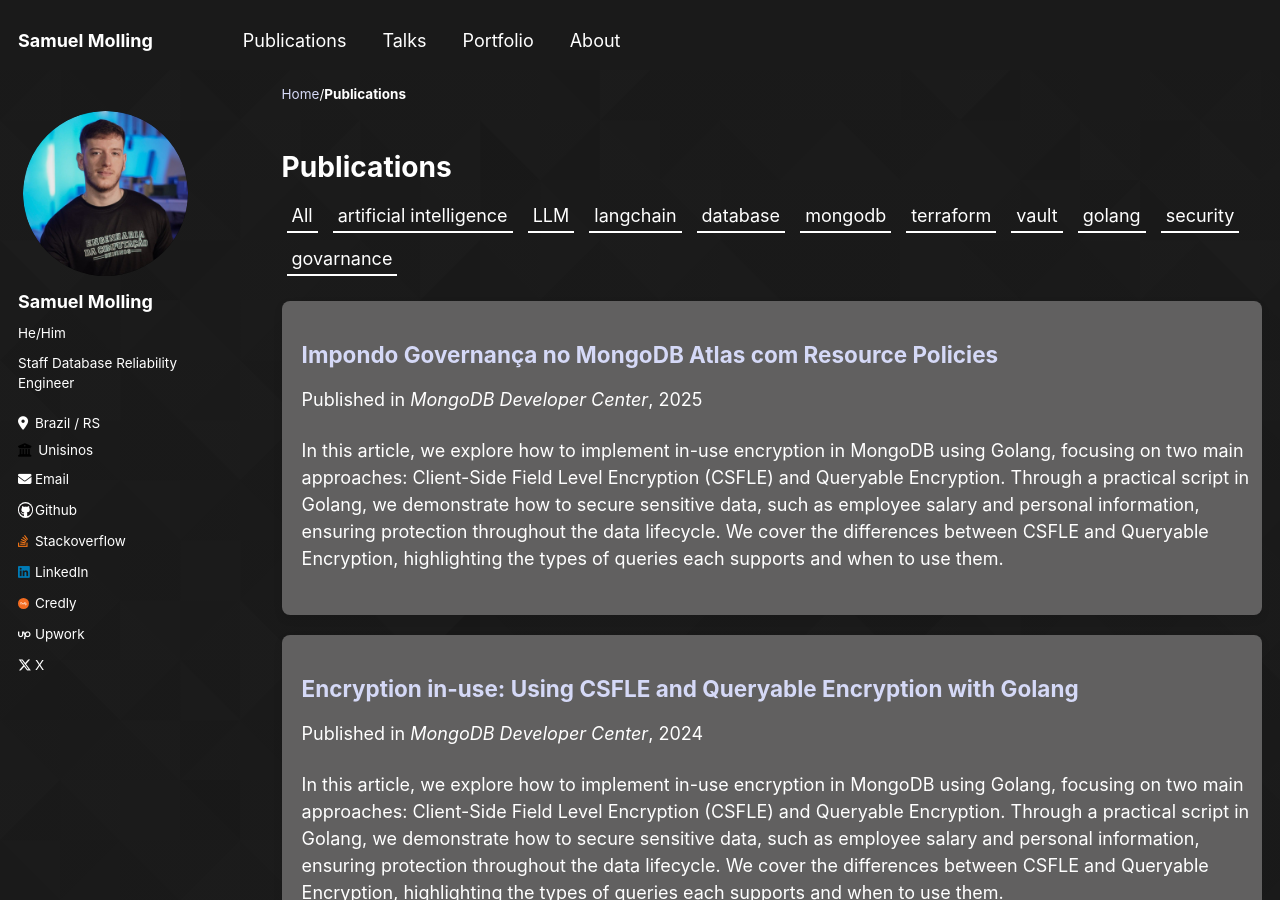
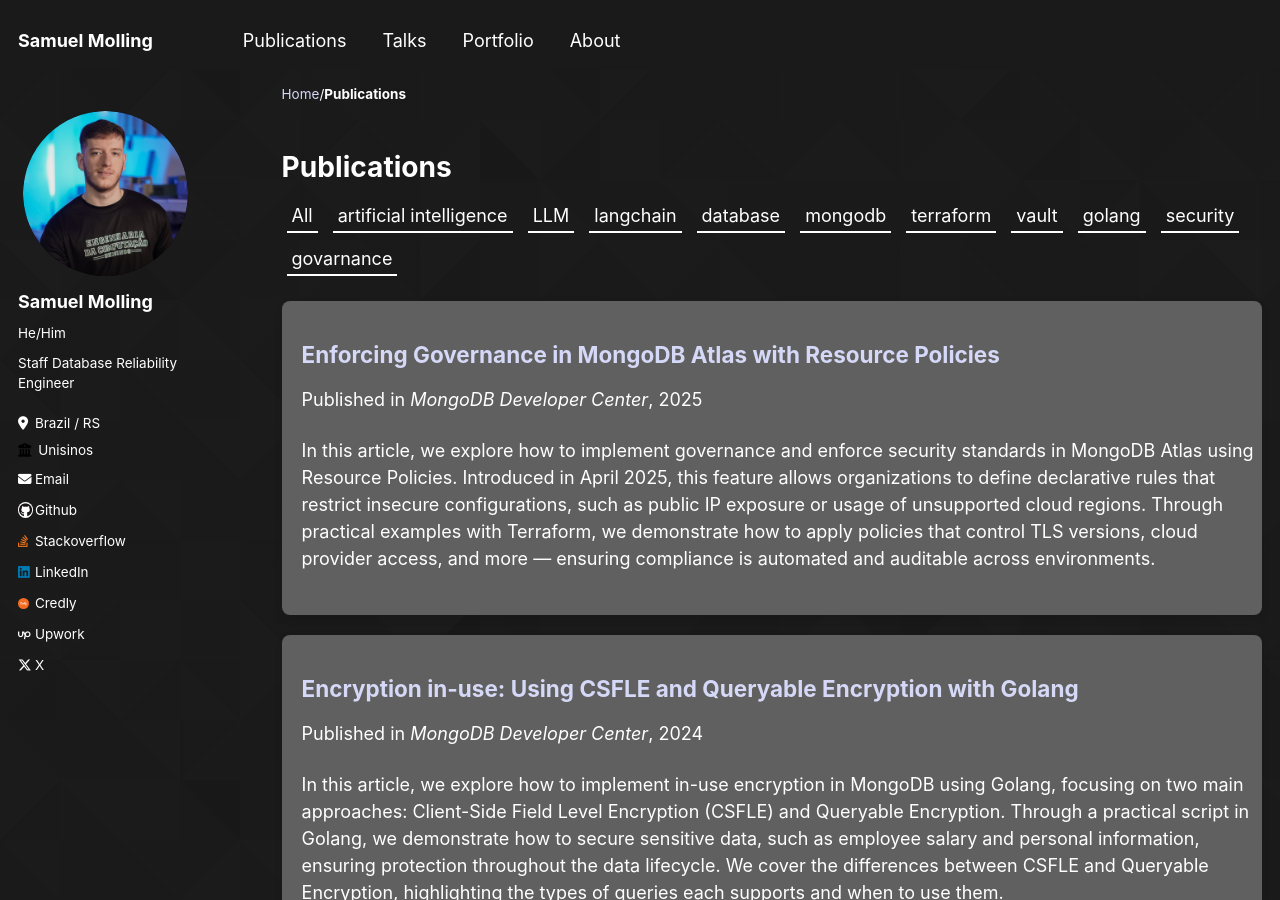
Before and after one commit to SamuelMolling/samuelmolling.github.io, a Jekyll site: the page built from _pages/publications.md, in a window 1280 px wide and 900 px high. Built offline with Jekyll 4.4.1, drawn with Linux system fonts in a browser that asks for light colours.

Commit message:
update publication: correct title and excerpt for MongoDB Atlas resource policies article; update logo image

```diff
--- a/_publications/2025-04-08-resource-policy-atlas.md
+++ b/_publications/2025-04-08-resource-policy-atlas.md
@@ -1,8 +1,8 @@
 ---
-title: "Impondo Governança no MongoDB Atlas com Resource Policies"
+title: "Enforcing Governance in MongoDB Atlas with Resource Policies"
 collection: publications
 permalink: /publications/mongodb-resource-policy
-excerpt: 'In this article, we explore how to implement in-use encryption in MongoDB using Golang, focusing on two main approaches: Client-Side Field Level Encryption (CSFLE) and Queryable Encryption. Through a practical script in Golang, we demonstrate how to secure sensitive data, such as employee salary and personal information, ensuring protection throughout the data lifecycle. We cover the differences between CSFLE and Queryable Encryption, highlighting the types of queries each supports and when to use them.'
+excerpt: 'In this article, we explore how to implement governance and enforce security standards in MongoDB Atlas using Resource Policies. Introduced in April 2025, this feature allows organizations to define declarative rules that restrict insecure configurations, such as public IP exposure or usage of unsupported cloud regions. Through practical examples with Terraform, we demonstrate how to apply policies that control TLS versions, cloud provider access, and more — ensuring compliance is automated and auditable across environments.'
 date: 2025-04-08
 venue: 'MongoDB Developer Center'
 # paperurl: 'https://www.mongodb.com/developer/products/atlas/mongodb-atlas-with-terraform'
```
Also changed, not shown: 1 other file.
